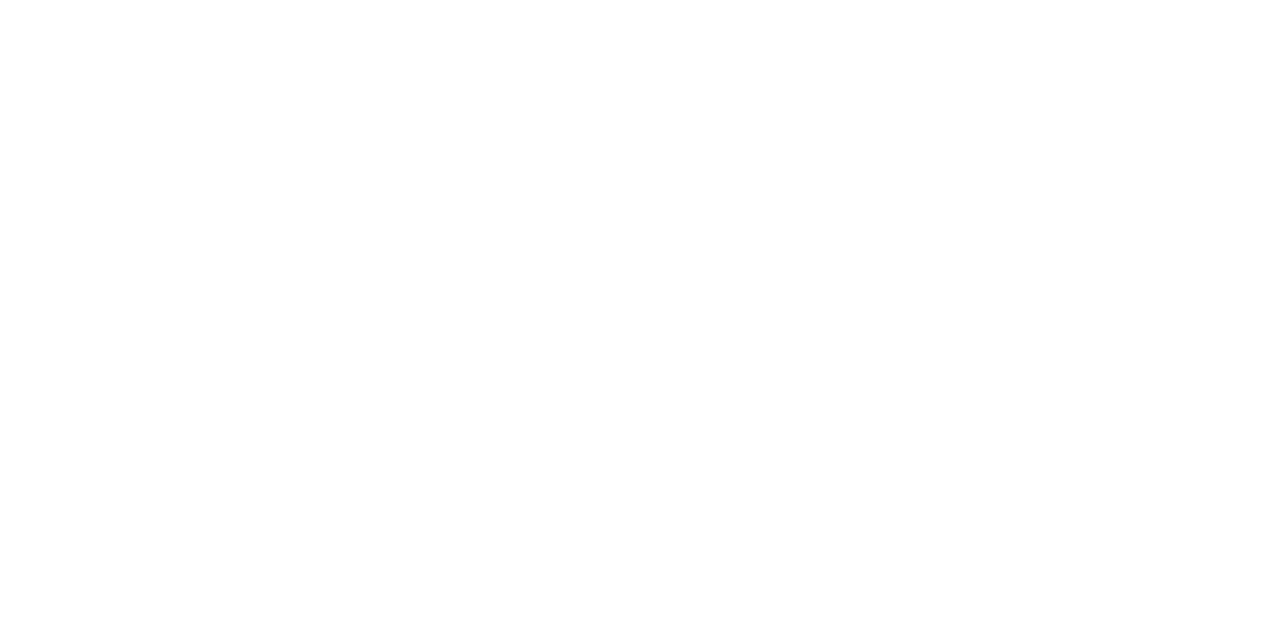
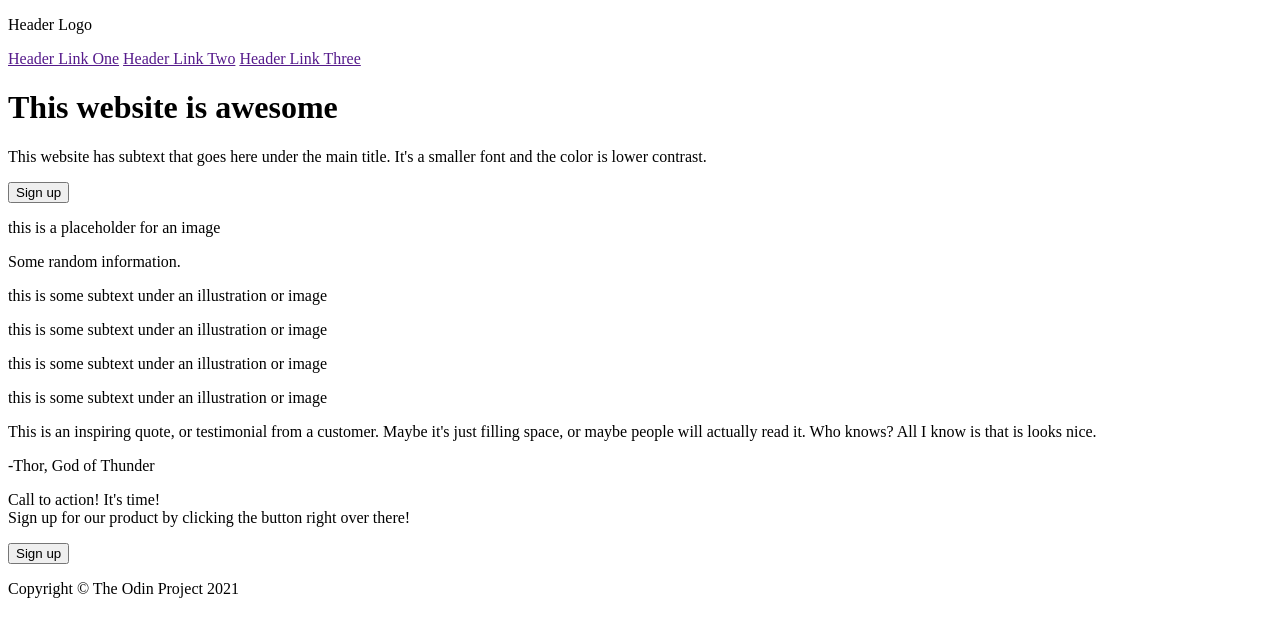
Before and after one commit to Bolshialex/Landing-page-TheOdinProject, a plain HTML site: page index.html in a window 1280 px wide. Drawn offline with Linux system fonts and the light colour scheme.

Commit message:
Add the in-page content
Add the in-page content to allow for styling to be inserted.

```diff
--- a/index.html
+++ b/index.html
@@ -4,8 +4,70 @@
     <meta charset="UTF-8">
     <meta name="viewport" content="width=device-width, initial-scale=1.0">
     <title>Document</title>
+    <style>
+
+    </style>
 </head>
+
 <body>
+    <header class="hero">
+        <nav class="nav">
+            <p>Header Logo</p>
+            <a href="" class="link">Header Link One</a>
+            <a href="" class="link">Header Link Two</a>
+            <a href="" class="link">Header Link Three</a>
+        </nav>
+        <div class="hero-content">
+            <div class="hero-content-left">
+                <h1>This website is awesome</h1>
+                <p>This website has subtext that goes here under the main title. It's a smaller font and the color is lower contrast.</p>
+                <button>Sign up</button>
+            </div>
+            <div class="hero-content-right">
+                <p>this is a placeholder for an image</p>
+            </div>
+        </div>
 
+    </header>
+
+    <section class="body">
+        <p>Some random information.</p>
+        <div class="body-box">
+            <div class="body-border-box"></div>
+            <p>this is some subtext under an illustration or image</p>
+        </div>
+        <div class="body-box">
+            <div class="body-border-box"></div>
+            <p>this is some subtext under an illustration or image</p>
+        </div>
+        <div class="body-box">
+            <div class="body-border-box"></div>
+            <p>this is some subtext under an illustration or image</p>
+        </div>
+        <div class="body-box">
+            <div class="body-border-box"></div>
+            <p>this is some subtext under an illustration or image</p>
+        </div>
+    </section>
+
+    <section class="quote">
+        <p>This is an inspiring quote, or testimonial from a customer. Maybe it's just filling space, or maybe people will actually read it. Who knows? All I know is that is looks nice.</p>
+        <p>-Thor, God of Thunder</p>
+    </section>
+
+    <section class="action">
+        <div class="action-box">
+            <div class="action-left">
+                <p><span class="action-header">Call to action! It's time!</span> <br>Sign up for our product by clicking the button right over there!</p>
+            </div>
+            <div class="action-right">
+                <button>Sign up</button>
+            </div>
+        </div>
+    </section>
+
+    <footer class="footer">
+        <p>Copyright &copy; The Odin Project 2021</p>
+    </footer>
 </body>
 </html>
```
